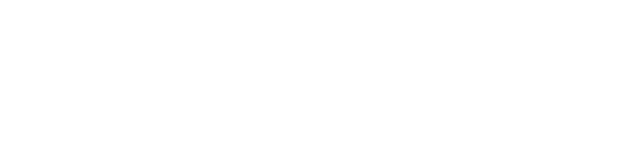
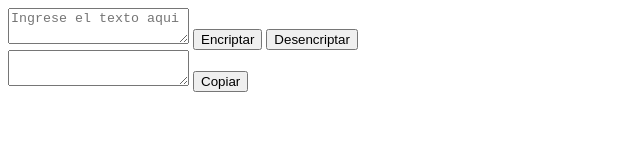
Before and after one commit to afenoyrivas/encriptador-de-texto, a plain HTML site: page index.html in a window 1280 px wide. Shown: the whole page, without its empty margins (0-640 px from the left). Drawn offline with Linux system fonts and the light colour scheme.

Commit message:
Main structure

```diff
--- a/index.html
+++ b/index.html
@@ -6,6 +6,18 @@
     <title>Encriptador de texto</title>
 </head>
 <body>
-
+    <header></header>
+    <main>
+        <section>
+            <textarea placeholder="Ingrese el texto aqui"></textarea>
+            <button>Encriptar</button>
+            <button>Desencriptar</button>
+        </section>
+        <section>
+            <textarea></textarea>
+            <button>Copiar</button>
+        </section>
+    </main>
+    <footer></footer>
 </body>
 </html>
```
